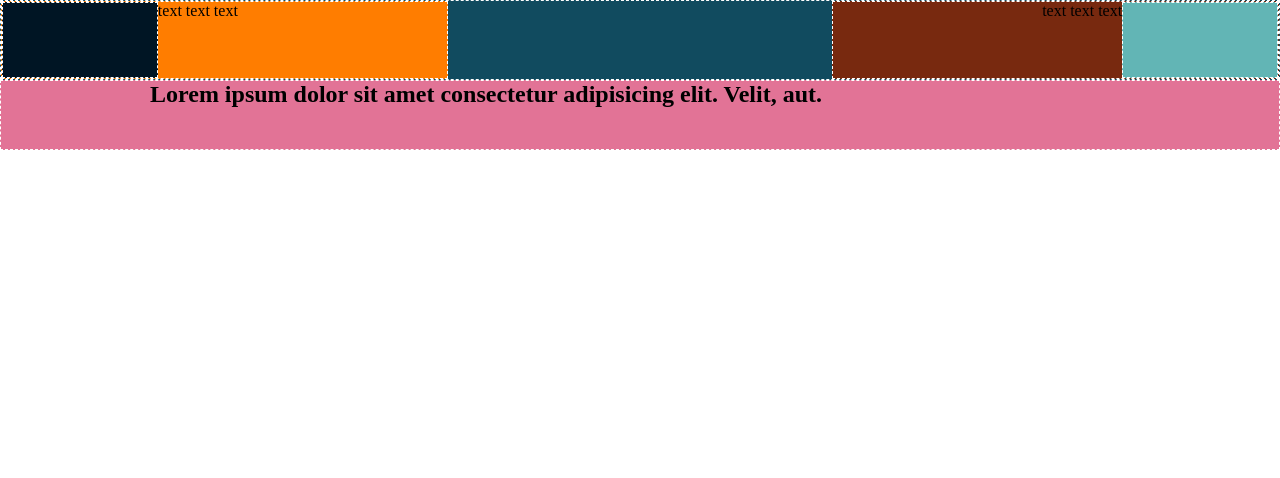
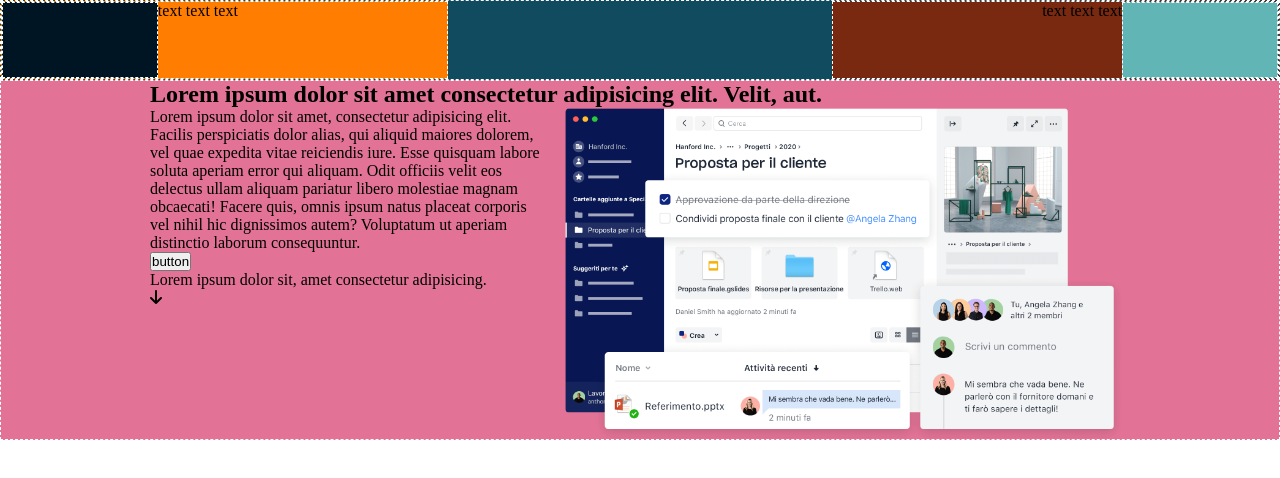
Before and after one commit to FrancescaRomagnoli/htmlcss-dropbox, a plain HTML site: page index.html in a window 1280 px wide. Drawn offline with Linux system fonts and the light colour scheme.

Commit message:
add hero section

```diff
--- a/css/style.css
+++ b/css/style.css
@@ -96,3 +96,11 @@ li {
   min-width: 35%;
   border: 1px dashed white;
 }
+
+.hero-container {
+  display: flex;
+}
+
+.hero-text {
+  max-width: 40%;
+}
--- a/index.html
+++ b/index.html
@@ -6,6 +6,13 @@
     <meta name="author" content="Francesca Romagnoli" />
     <title>Dropbox</title>
     <link rel="icon" href="./img/raccoon-logo.webp" />
+    <link
+      rel="stylesheet"
+      href="https://cdnjs.cloudflare.com/ajax/libs/font-awesome/6.6.0/css/all.min.css"
+      integrity="sha512-Kc323vGBEqzTmouAECnVceyQqyqdsSiqLQISBL29aUW4U/M7pSPA/gEUZQqv1cwx4OnYxTxve5UMg5GT6L4JJg=="
+      crossorigin="anonymous"
+      referrerpolicy="no-referrer"
+    />
     <link rel="stylesheet" href="./css/style.css" />
   </head>
   <body>
@@ -79,9 +86,34 @@
       <!-- HERO SECTION -->
       <section class="hero">
         <div class="container">
-          <h1>
-            Lorem ipsum dolor sit amet consectetur adipisicing elit. Velit, aut.
-          </h1>
+          <div class="hero-title">
+            <h1>
+              Lorem ipsum dolor sit amet consectetur adipisicing elit. Velit,
+              aut.
+            </h1>
+          </div>
+          <div class="hero-container">
+            <!-- HERO LEFT -->
+            <div class="hero-text">
+              <p>
+                Lorem ipsum dolor sit amet, consectetur adipisicing elit.
+                Facilis perspiciatis dolor alias, qui aliquid maiores dolorem,
+                vel quae expedita vitae reiciendis iure. Esse quisquam labore
+                soluta aperiam error qui aliquam. Odit officiis velit eos
+                delectus ullam aliquam pariatur libero molestiae magnam
+                obcaecati! Facere quis, omnis ipsum natus placeat corporis vel
+                nihil hic dignissimos autem? Voluptatum ut aperiam distinctio
+                laborum consequuntur.
+              </p>
+              <button>button</button>
+              <div>Lorem ipsum dolor sit, amet consectetur adipisicing.</div>
+              <div><i class="fa-solid fa-arrow-down"></i></div>
+            </div>
+            <!-- HERO RIGHT -->
+            <div class="hero-img">
+              <img src="./img/jumbo.png" alt="" />
+            </div>
+          </div>
         </div>
       </section>
     </main>
```
